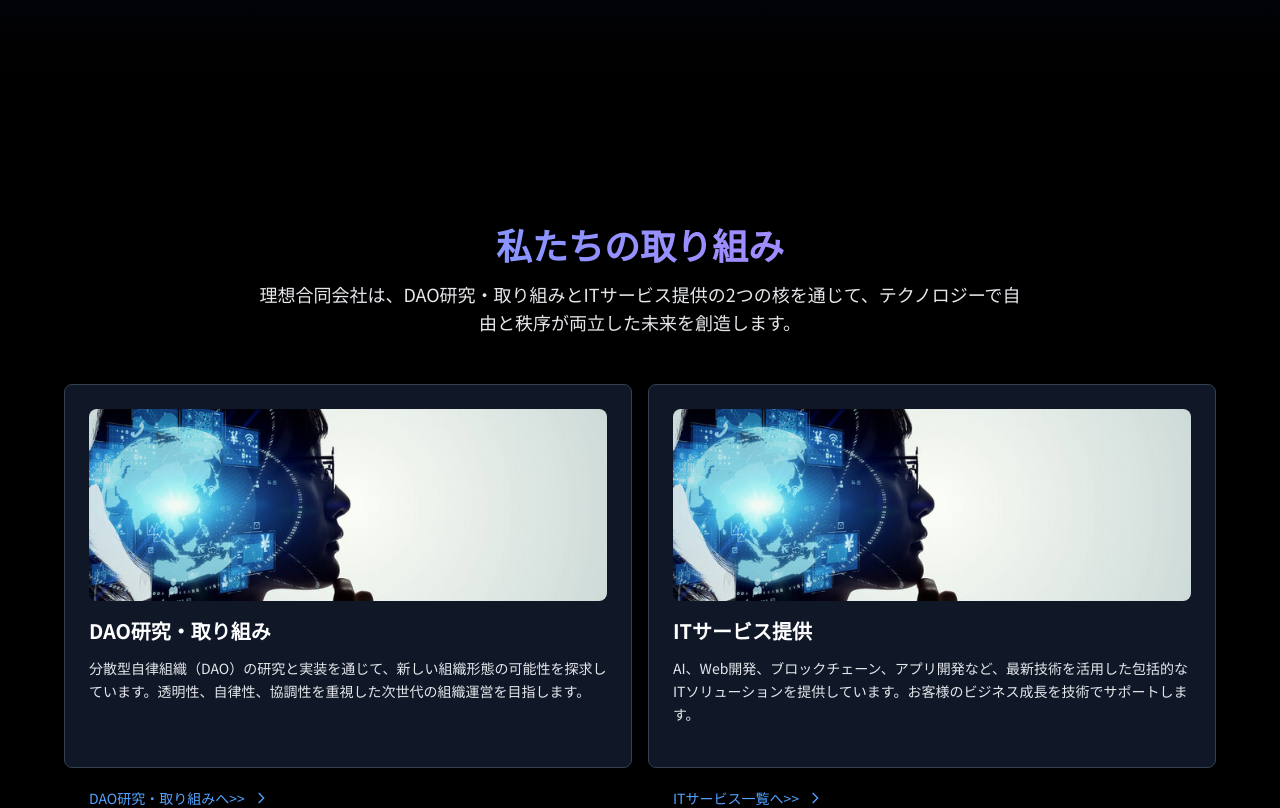
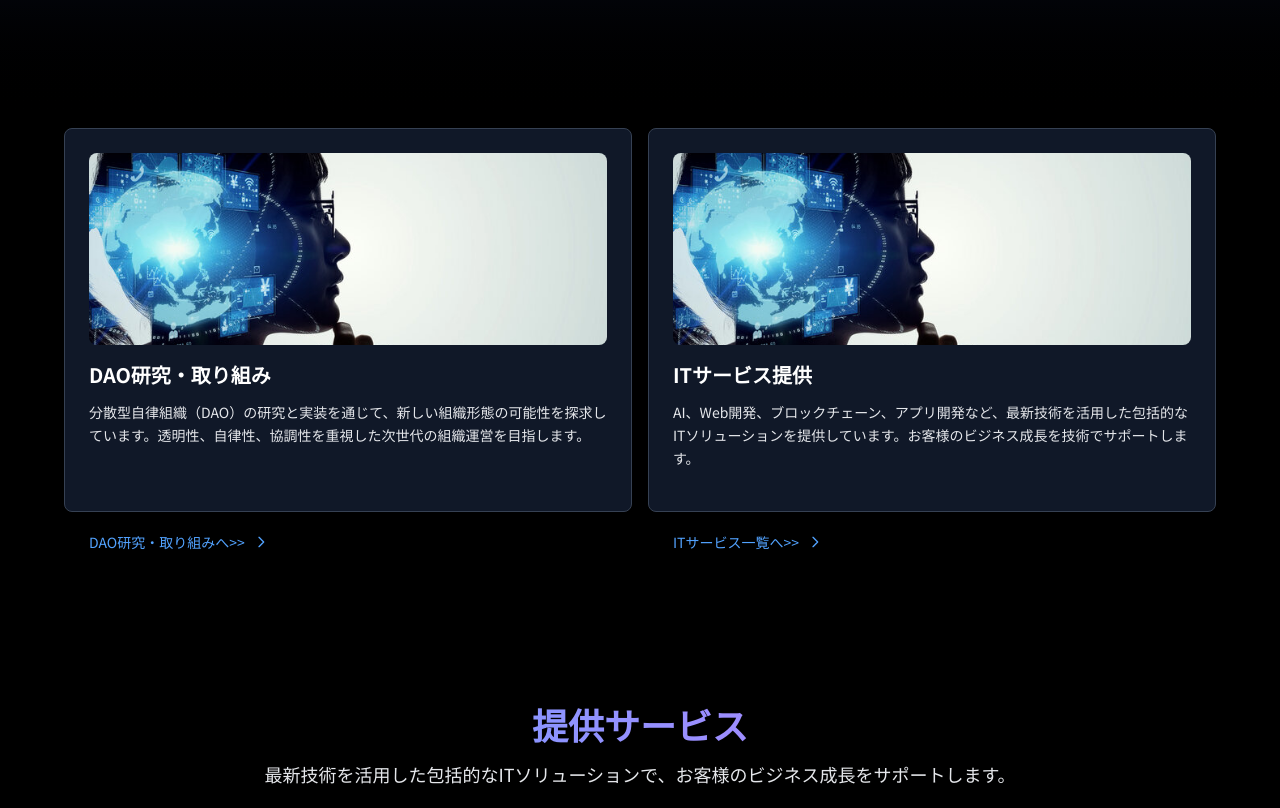
Before and after one commit to idealtomy01/ideal_official, a Next.js app: page / in a window 1280 px wide. Shown: the part 480-1288 px from the top of the page. Built offline with nearby package versions, Linux system fonts and the light colour scheme.

Commit message:
hero下のタイトルと説明文を削除

```diff
--- a/app/page.tsx
+++ b/app/page.tsx
@@ -72,8 +72,6 @@ export default function Home() {
     <>
       <Hero />
       <TwoCardSectionFixed
-        title="私たちの取り組み"
-        description="理想合同会社は、DAO研究・取り組みとITサービス提供の2つの核を通じて、テクノロジーで自由と秩序が両立した未来を創造します。"
         cards={twoCardData}
       />
       <ServiceGridSectionFixed
--- a/components/sections/TwoCardSectionFixed.tsx
+++ b/components/sections/TwoCardSectionFixed.tsx
@@ -34,7 +34,7 @@ export function TwoCardSectionFixed({
   className = ''
 }: TwoCardSectionFixedProps) {
   return (
-    <section className={`bg-black py-16 md:py-24 ${className}`}>
+    <section className={`bg-black pt-0 pb-16 md:pb-24 ${className}`}>
       <div className="max-w-7xl mx-auto px-4 sm:px-6 lg:px-8">
         {/* ヘッダー部分 */}
         {(title || subtitle || description) && (
```
